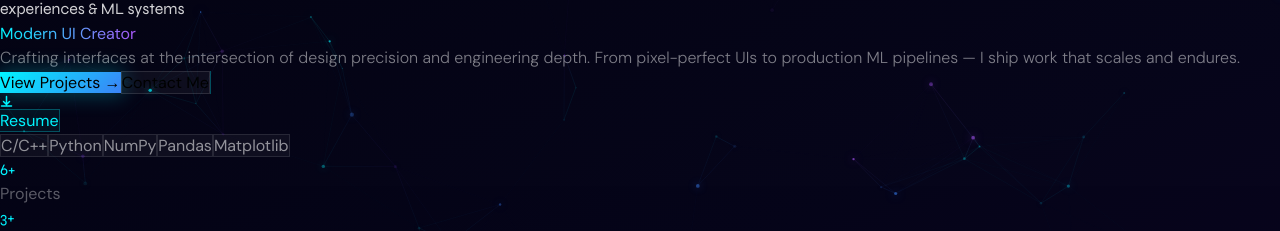
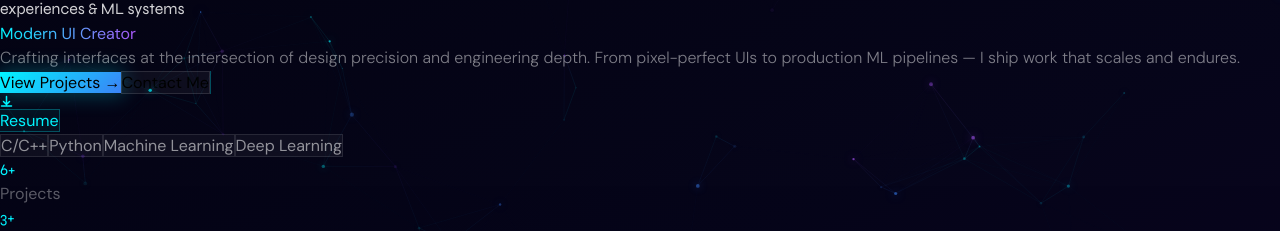
Before and after one commit to YASHGOEL-CODE/yash-portfolio, a React (Vite) app in the folder portfolio/: page / in a window 1280 px wide. Shown: the part 357-588 px from the top of the page. Built offline with nearby package versions, Linux system fonts and the light colour scheme.

Commit message:
Update skills

```diff
--- a/portfolio/src/components/Hero.jsx
+++ b/portfolio/src/components/Hero.jsx
@@ -24,7 +24,7 @@ const ROLES = [
   "ML Engineer",
 ];
 
-const TECH = ["C/C++", "Python", "NumPy", "Pandas", "Matplotlib"];
+const TECH = ["C/C++", "Python", "Machine Learning", "Deep Learning",];
 
 const STATS = [
   { val: "6+", label: "Projects" },
```
